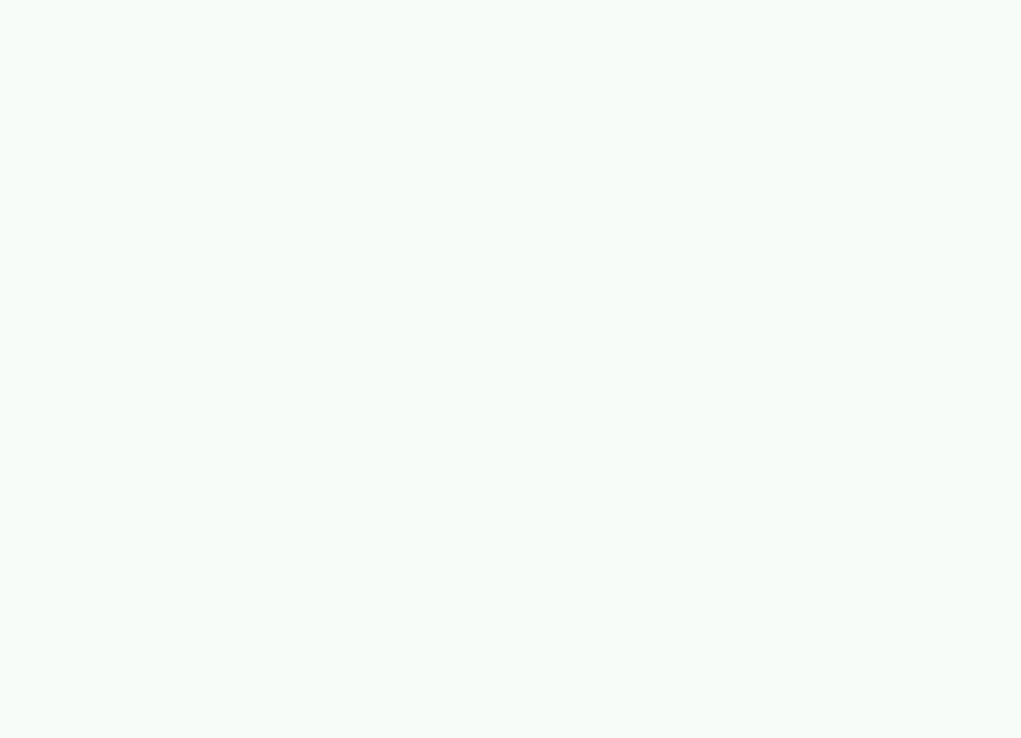
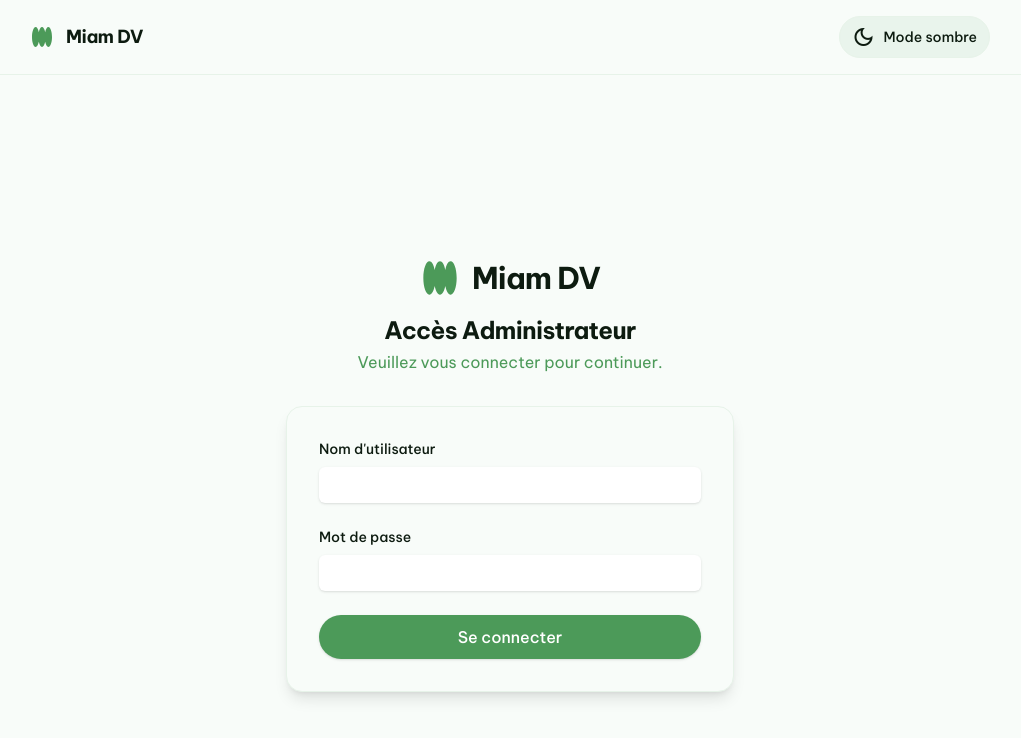
Before and after one commit to Diogo444/Miam-DV, an Angular app: page /login in a window 1280 px wide. Before the commit this address led to /. Shown: the top 738 px of the page, without its empty margins (130-1151 px from the left). Built offline with nearby package versions, Linux system fonts and the light colour scheme.

Commit message:
mise en place du login coté front

```diff
--- a/src/app/app.routes.ts
+++ b/src/app/app.routes.ts
@@ -4,5 +4,9 @@ export const routes: Routes = [
   {
     path: '',
     loadComponent: () => import('./components/public/home/home').then(m => m.Home)
+  },
+  {
+    path: 'login',
+    loadComponent: () => import('./components/login/login').then(m => m.Login)
   }
 ];
--- a/src/app/components/login/login.html
+++ b/src/app/components/login/login.html
@@ -1 +1,74 @@
-<p>Connexion fonctionne !</p>
+<app-nav-public></app-nav-public>
+<div class="flex min-h-screen w-full items-center justify-center p-4">
+  <div class="w-full max-w-md">
+    <header class="mb-8 flex flex-col items-center text-center">
+      <div class="mb-4 flex items-center gap-3 text-text-main dark:text-background-light">
+        <div class="size-10 text-primary">
+          <svg fill="none" viewBox="0 0 48 48" xmlns="http://www.w3.org/2000/svg">
+            <path
+              d="M36.7273 44C33.9891 44 31.6043 39.8386 30.3636 33.69C29.123 39.8386 26.7382 44 24 44C21.2618 44 18.877 39.8386 17.6364 33.69C16.3957 39.8386 14.0109 44 11.2727 44C7.25611 44 4 35.0457 4 24C4 12.9543 7.25611 4 11.2727 4C14.0109 4 16.3957 8.16144 17.6364 14.31C18.877 8.16144 21.2618 4 24 4C26.7382 4 29.123 8.16144 30.3636 14.31C31.6043 8.16144 33.9891 4 36.7273 4C40.7439 4 44 12.9543 44 24C44 35.0457 40.7439 44 36.7273 44Z"
+              fill="currentColor"
+            ></path>
+          </svg>
+        </div>
+        <h1 class="text-3xl font-bold tracking-tight">Miam DV</h1>
+      </div>
+      <h2 class="text-2xl font-semibold tracking-tight">Accès Administrateur</h2>
+      <p class="text-text-muted dark:text-primary/90 mt-1">
+        Veuillez vous connecter pour continuer.
+      </p>
+    </header>
+    <main>
+      <div
+        class="rounded-xl border border-primary-light bg-background-light p-6 shadow-lg dark:border-primary/20 dark:bg-background-dark/50 sm:p-8"
+      >
+        <form class="space-y-6" (ngSubmit)="onSubmit()">
+          <div>
+            <label
+              class="block text-sm font-medium text-text-main dark:text-background-light"
+              for="username"
+              >Nom d'utilisateur</label
+            >
+            <div class="mt-2">
+              <input
+                autocomplete="username"
+                class="block w-full rounded-md border-gray-300 bg-white px-3 py-2 shadow-sm focus:border-primary focus:ring-primary dark:border-gray-600 dark:bg-gray-800 dark:text-background-light dark:focus:border-primary dark:focus:ring-primary sm:text-sm"
+                id="username"
+                name="username"
+                required=""
+                type="text"
+                [(ngModel)]="username"
+              />
+            </div>
+          </div>
+          <div>
+            <label
+              class="block text-sm font-medium text-text-main dark:text-background-light"
+              for="password"
+              >Mot de passe</label
+            >
+            <div class="mt-2">
+              <input
+                autocomplete="current-password"
+                class="block w-full rounded-md border-gray-300 bg-white px-3 py-2 shadow-sm focus:border-primary focus:ring-primary dark:border-gray-600 dark:bg-gray-800 dark:text-background-light dark:focus:border-primary dark:focus:ring-primary sm:text-sm"
+                id="password"
+                name="password"
+                required=""
+                type="password"
+                [(ngModel)]="password"
+              />
+            </div>
+          </div>
+          <div>
+            <button
+              class="flex w-full justify-center rounded-full bg-primary px-4 py-2.5 text-base font-medium text-white shadow-sm transition-all hover:bg-primary/90 focus:outline-none focus:ring-2 focus:ring-primary focus:ring-offset-2 dark:focus:ring-offset-background-dark"
+              type="submit"
+            >
+              Se connecter
+            </button>
+          </div>
+        </form>
+      </div>
+    </main>
+  </div>
+</div>
--- a/src/app/components/login/login.ts
+++ b/src/app/components/login/login.ts
@@ -1,11 +1,35 @@
 import { Component } from '@angular/core';
+import { NavPublic } from '../public/nav-public/nav-public';
+import { FormsModule } from '@angular/forms';
+import { CommonModule } from '@angular/common';
+import { Api } from '../../services/api/api';
+import { LoginResponse } from '../../models/auth.model';
 
 @Component({
   selector: 'app-login',
-  imports: [],
+  imports: [NavPublic, FormsModule, CommonModule],
   templateUrl: './login.html',
   styleUrl: './login.scss',
 })
 export class Login {
+  username: string = '';
+  password: string = '';
+  response: LoginResponse | null = null;
+  constructor(protected api: Api) {}
+
+  onSubmit() {
+    this.api.login(this.username, this.password).subscribe({
+      next: (response) => {
+        console.log('Login response:', response);
+        this.response = response;
+        // You can store the token and redirect the user as needed
+        console.log('JWT Token:', response.access_token);
+      },
+      error: (error) => {
+        console.error('Login failed:', error);
+      }
+    });
+  }
+
 
 }
--- a/src/app/components/public/nav-public/nav-public.html
+++ b/src/app/components/public/nav-public/nav-public.html
@@ -1,5 +1,5 @@
 <nav
-  class="w-full border-b border-primary-light bg-background-light px-4 py-4 text-text-main dark:border-primary/20 dark:bg-background-dark dark:text-background-light sm:px-8 md:px-12 lg:px-20 xl:px-40"
+  class="w-full border-b border-primary-light bg-background-light px-4 py-4 text-text-main dark:border-primary/20 dark:bg-background-dark dark:text-background-light sm:px-8 md:px-12 lg:px-20 xl:px-40 z-10"
 >
   <div class="mx-auto flex w-full max-w-[1200px] items-center justify-between">
     <div class="flex items-center gap-3">
--- a/src/app/services/api/api.ts
+++ b/src/app/services/api/api.ts
@@ -2,6 +2,7 @@ import { HttpClient } from '@angular/common/http';
 import { Injectable } from '@angular/core';
 import { menus } from '../../models/menu.model';
 import { Proverbe } from '../../models/proverbes.model';
+import { LoginResponse } from '../../models/auth.model';
 
 @Injectable({
   providedIn: 'root',
@@ -26,4 +27,12 @@ export class Api {
     return this.http.put<Proverbe[]>(`${this.baseUrl}/proverbes/${(proverbe as any).id}`, proverbe);
   }
 
+  login(username: string, password: string){
+    const payload = {
+      username: username.trim(),
+      password: password.trim(),
+    };
+    return this.http.post<LoginResponse>(`${this.baseUrl}/auth/login`, payload);
+  }
+
 }
```
Also changed, not shown: src/app/models/auth.model.ts (added, +10 -0 lines), 5 other files (tests, documents, lock files or other folders).
